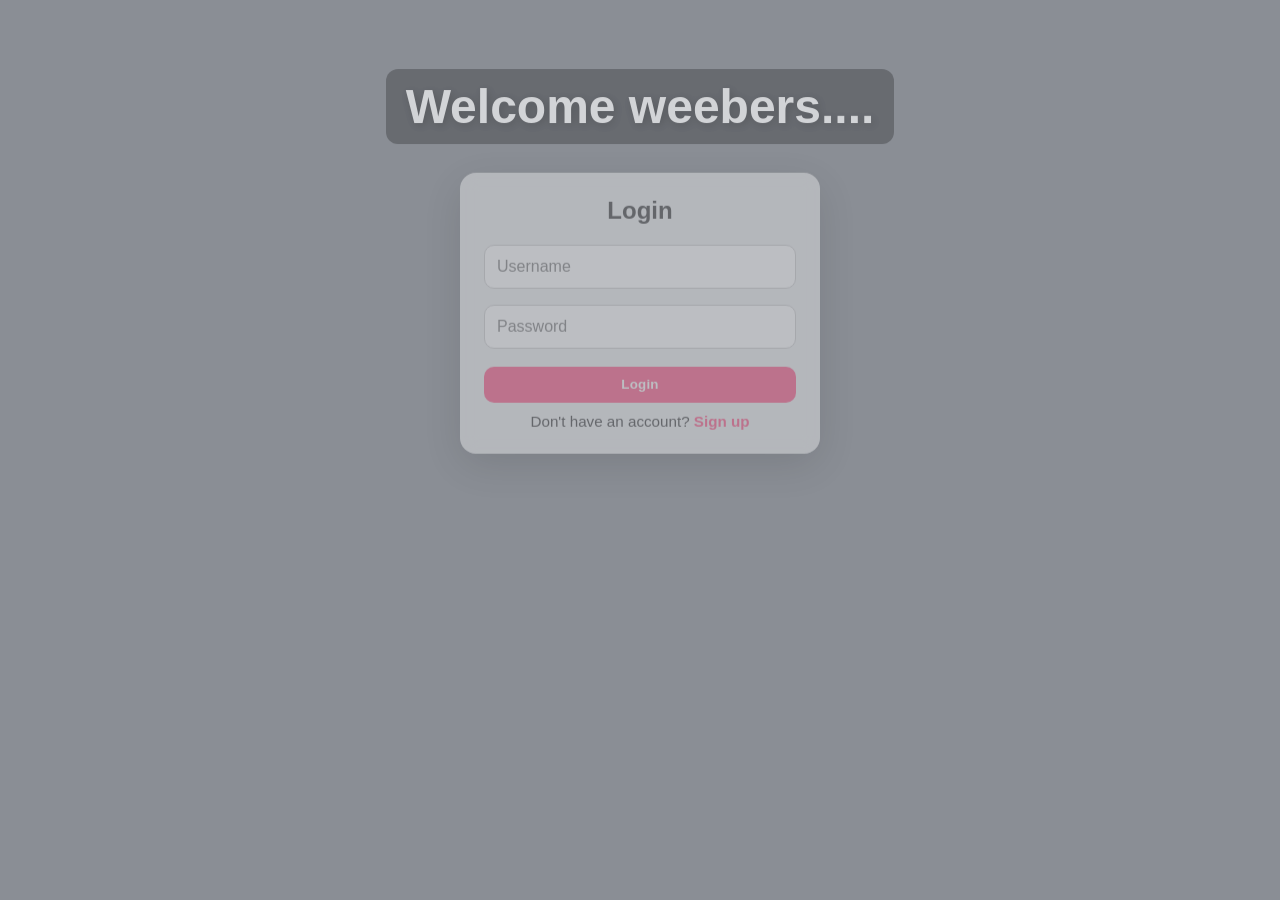
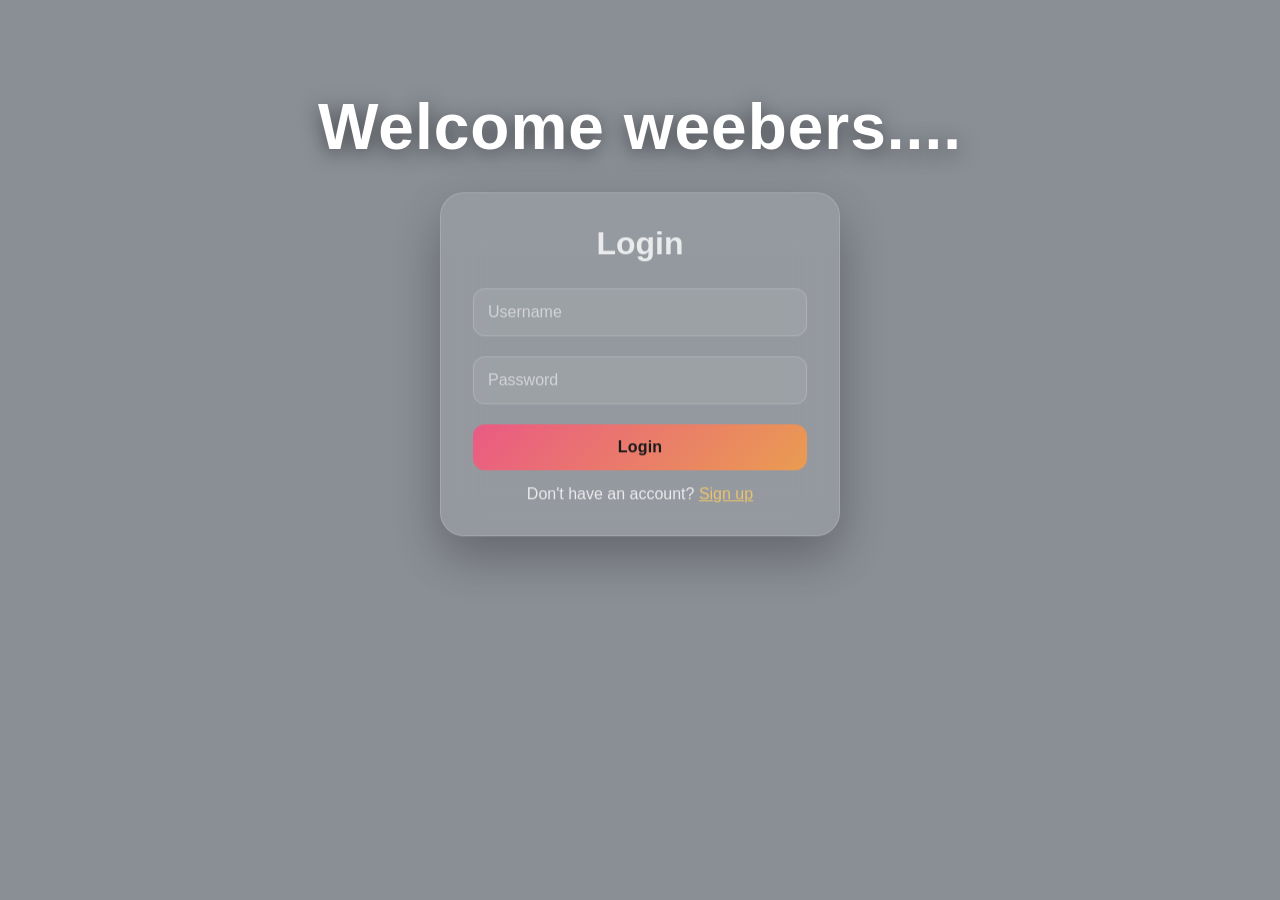

Update style.css

--- a/style.css
+++ b/style.css
@@ -42,8 +42,22 @@ body.dark {
   letter-spacing: 0.2px;
 }
 .btn.primary {
-  background: var(--accent);
-  color: #fff;
+  width: 100%;
+  padding: 14px;
+  margin-top: 12px;
+
+  border-radius: 12px;
+
+  background: linear-gradient(
+    135deg,
+    #ff4f81,
+    #ff9f43
+  );
+
+  font-size: 1rem;
+  font-weight: 700;
+
+  transition: 0.3s;
 }
 .btn.ghost {
   background: transparent;
@@ -84,15 +98,14 @@ body.dark {
 }
 .intro-title {
   font-family: 'Poppins', sans-serif;
-  font-size: 3rem;
+  font-size: 4rem;
   font-weight: 800;
-  color: #fff;
+  color: white;
   text-align: center;
-  text-shadow: 2px 2px 10px rgba(0,0,0,0.35);
-  background-color: rgba(0, 0, 0, 0.4);
-  padding: 10px 20px;
-  border-radius: 12px;
-  animation: fadeInUp 1.2s ease both;
+  margin-top: 30px;
+  text-shadow: 0 4px 20px rgba(0,0,0,0.5);
+  letter-spacing: 1px;
+
 }
 
 @keyframes fadeInUp {
@@ -102,46 +115,61 @@ body.dark {
 
 /* Auth box */
 .auth-box {
-  width: 360px;
+  width: 400px;
   max-width: 92vw;
-  background: rgba(255, 255, 255, 0.85);
-  backdrop-filter: blur(8px);
-  border-radius: 16px;
-  padding: 1.5rem;
-  box-shadow: 0 12px 40px rgba(0,0,0,0.25);
+
+  background: rgba(255,255,255,0.12);
+  backdrop-filter: blur(20px);
+  -webkit-backdrop-filter: blur(20px);
+
+  border: 1px solid rgba(255,255,255,0.2);
+  border-radius: 24px;
+
+  padding: 2rem;
+  box-shadow: 0 20px 50px rgba(0,0,0,0.35);
+
   text-align: center;
-  animation: fadeInUp 0.9s 0.2s ease both;
+
+  animation: fadeInUp 0.8s ease;
 }
 .auth-box h2 {
-  font-family: 'Poppins', sans-serif;
-  margin-bottom: 0.75rem;
+  color: white;
+  font-size: 2rem;
+  margin-bottom: 1rem;
 }
 .auth-box input {
   width: 100%;
-  padding: 12px;
-  margin: 8px 0;
-  border: 1px solid #ccc;
-  border-radius: 10px;
+  padding: 14px;
+  margin: 10px 0;
+
+  border: 1px solid rgba(255,255,255,0.2);
+  border-radius: 12px;
+
+  background: rgba(255,255,255,0.1);
+  color: white;
+
   font-size: 1rem;
-  outline: none;
-  transition: border-color 0.2s, box-shadow 0.2s;
+}
+
+.auth-box input::placeholder {
+  color: rgba(255,255,255,0.7);
 }
 .auth-box input:focus {
-  border-color: var(--accent);
-  box-shadow: 0 0 0 3px rgba(255,79,129,0.15);
+  outline: none;
+  border-color: #ff4f81;
+  box-shadow: 0 0 15px rgba(255,79,129,0.4);
 }
 .auth-box .btn.primary {
   width: 100%;
   margin-top: 10px;
 }
 .auth-switch {
-  margin-top: 10px;
-  font-size: 0.95rem;
+  margin-top: 15px;
+  color: white;
 }
+
 .auth-switch a {
-  color: var(--accent);
-  text-decoration: none;
-  font-weight: 700;
+  color: #ffd166;
 }
 
 /* WELCOME overlay (after login) */
